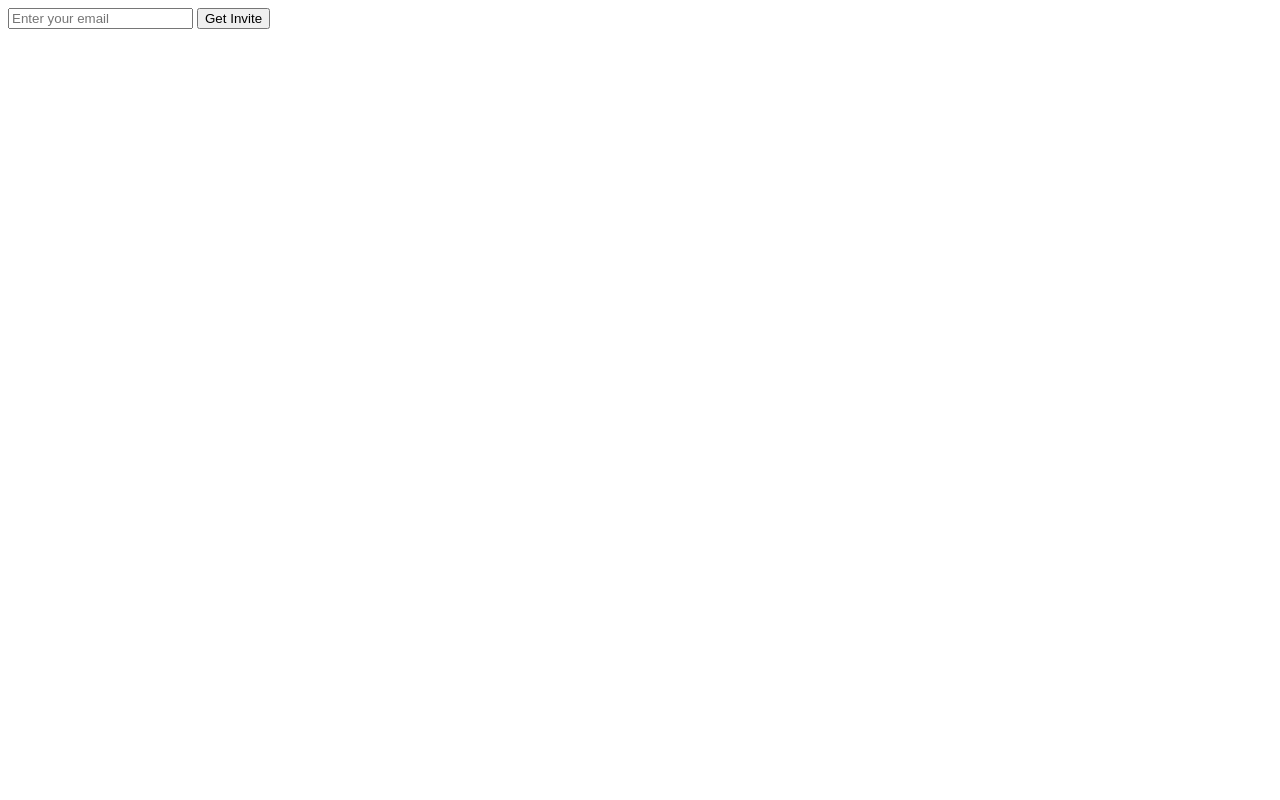
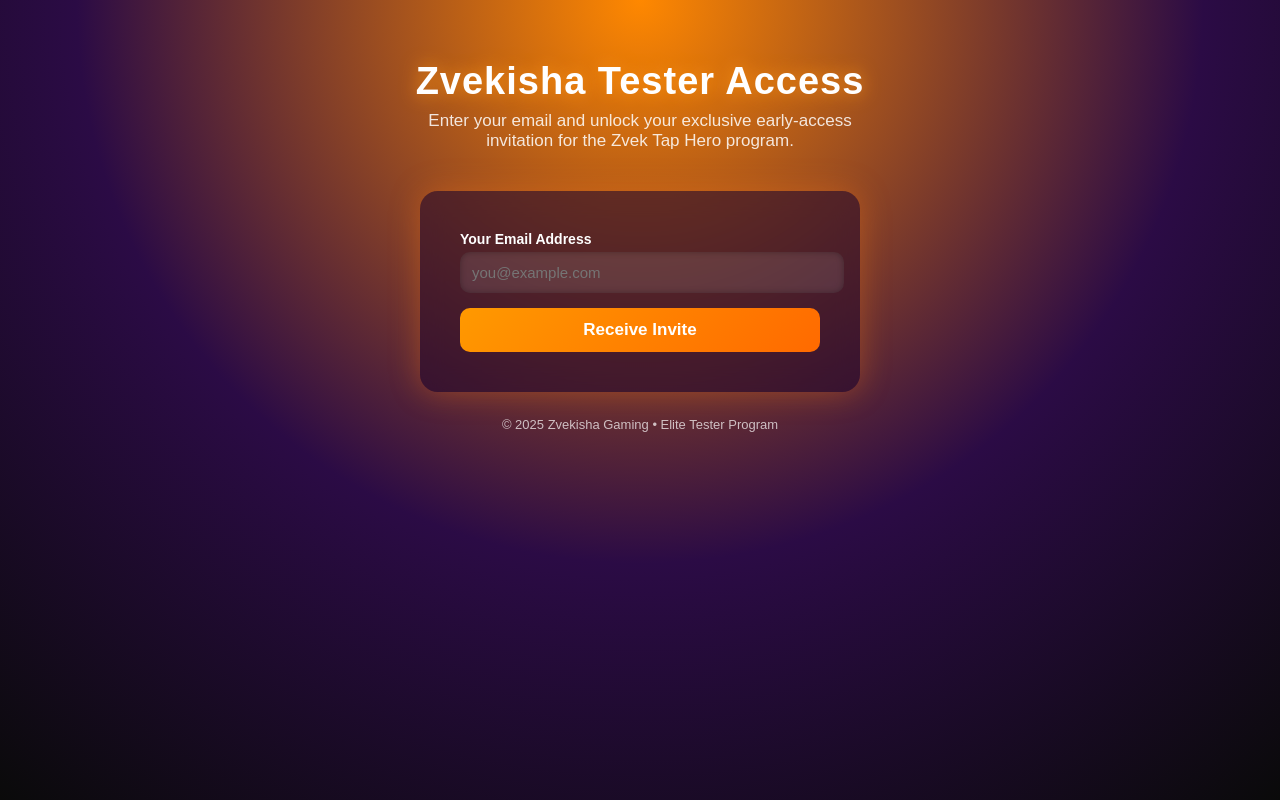
Before and after one commit to zvekisha95/zvek-invite, a website: page index.html in a window 1280 px wide. Drawn offline with Linux system fonts and the light colour scheme.

Commit message:
Update index.html

```diff
--- a/index.html
+++ b/index.html
@@ -1,15 +1,120 @@
 <!DOCTYPE html>
-<html>
+<html lang="en">
 <head>
 <meta charset="UTF-8" />
-  <title>Zvekisha Invite</title>
+<meta name="viewport" content="width=device-width, initial-scale=1.0" />
+<title>Zvekisha Access Portal</title>
+
+<style>
+  body {
+    margin: 0;
+    padding: 0;
+    height: 100vh;
+    background: radial-gradient(circle at top, #ff8800, #2b0b45 55%, #0a0a0a);
+    font-family: "Poppins", sans-serif;
+    display: flex;
+    flex-direction: column;
+    align-items: center;
+    color: #fff;
+  }
+
+  .title {
+    margin-top: 60px;
+    font-size: 38px;
+    font-weight: 800;
+    letter-spacing: 1px;
+    text-shadow: 0 0 18px rgba(255,150,20,0.9);
+    animation: fadeIn 1.2s ease;
+  }
+
+  .subtitle {
+    font-size: 17px;
+    opacity: 0.85;
+    margin-top: 8px;
+    margin-bottom: 40px;
+    max-width: 450px;
+    text-align: center;
+    animation: fadeIn 1.6s ease;
+  }
+
+  .card {
+    background: rgba(30, 5, 45, 0.55);
+    padding: 40px;
+    border-radius: 18px;
+    width: 360px;
+    backdrop-filter: blur(12px);
+    box-shadow: 0px 0px 30px rgba(255,120,20,0.35);
+    animation: fadeIn 2s ease;
+  }
+
+  @keyframes fadeIn {
+    from { opacity: 0; transform: translateY(10px); }
+    to { opacity: 1; transform: translateY(0); }
+  }
+
+  label {
+    font-size: 14px;
+    margin-bottom: 5px;
+    display: block;
+    font-weight: 600;
+  }
+
+  input {
+    width: 100%;
+    padding: 12px;
+    border-radius: 10px;
+    border: none;
+    margin-bottom: 15px;
+    outline: none;
+    font-size: 15px;
+    background: rgba(255,255,255,0.1);
+    color: #fff;
+    box-shadow: inset 0 0 6px rgba(0,0,0,0.3);
+  }
+
+  button {
+    width: 100%;
+    padding: 12px;
+    border-radius: 10px;
+    border: none;
+    font-size: 17px;
+    font-weight: bold;
+    background: linear-gradient(135deg, #ff9900, #ff6a00);
+    color: white;
+    cursor: pointer;
+    transition: 0.25s;
+  }
+
+  button:hover {
+    transform: scale(1.03);
+    box-shadow: 0 0 25px rgba(255,120,20,0.7);
+  }
+
+  .footer {
+    margin-top: 25px;
+    opacity: 0.7;
+    font-size: 13px;
+    text-align: center;
+  }
+</style>
 </head>
 <body>
 
+<div class="title">Zvekisha Tester Access</div>
+<div class="subtitle">
+  Enter your email and unlock your exclusive early-access invitation for the Zvek Tap Hero program.
+</div>
+
+<div class="card">
   <form id="emailForm">
-    <input type="email" id="emailInput" placeholder="Enter your email" required />
-    <button type="submit">Get Invite</button>
+    <label>Your Email Address</label>
+    <input type="email" id="emailInput" placeholder="you@example.com" required />
+
+    <button type="submit">Receive Invite</button>
   </form>
+</div>
+
+<div class="footer">© 2025 Zvekisha Gaming • Elite Tester Program</div>
 
 <script>
   document.getElementById("emailForm").addEventListener("submit", async (e) => {
@@ -19,13 +124,12 @@
     const res = await fetch("/api/sendInvite", {
       method: "POST",
       headers: { "Content-Type": "application/json" },
-        body: JSON.stringify({ email }),
+      body: JSON.stringify({ email })
     });
 
     const data = await res.json();
     alert(data.message || data.error);
   });
 </script>
-
 </body>
 </html>
```
Lines whose indentation alone changed are shown as unchanged.
